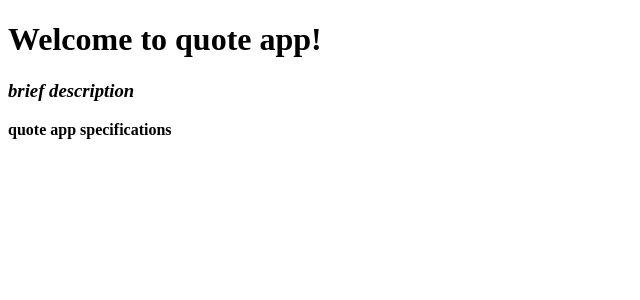
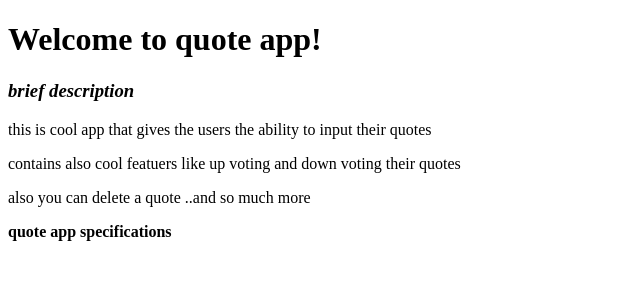
Before and after one commit to mishael254/Angular-IP-1, an Angular app in the folder quotes/: page / in a window 1280 px wide. Shown: the top 300 px of the page, without its empty margins (0-640 px from the left). Built offline with nearby package versions, Linux system fonts and the light colour scheme.

Commit message:
new  paragraphs  that follows the h3 tags

```diff
--- a/quotes/src/app/app.component.html
+++ b/quotes/src/app/app.component.html
@@ -1,3 +1,6 @@
 <h1><strong>Welcome to quote app!</strong></h1>
 <h3><em>brief description</em></h3>
+<p>this is cool app that gives the users the ability to input their quotes</p>
+<p>contains also cool featuers like up voting and down voting their quotes</p>
+<p>also you can delete a quote ..and so much more</p>
 <p><strong>quote app specifications</strong></p>
```
